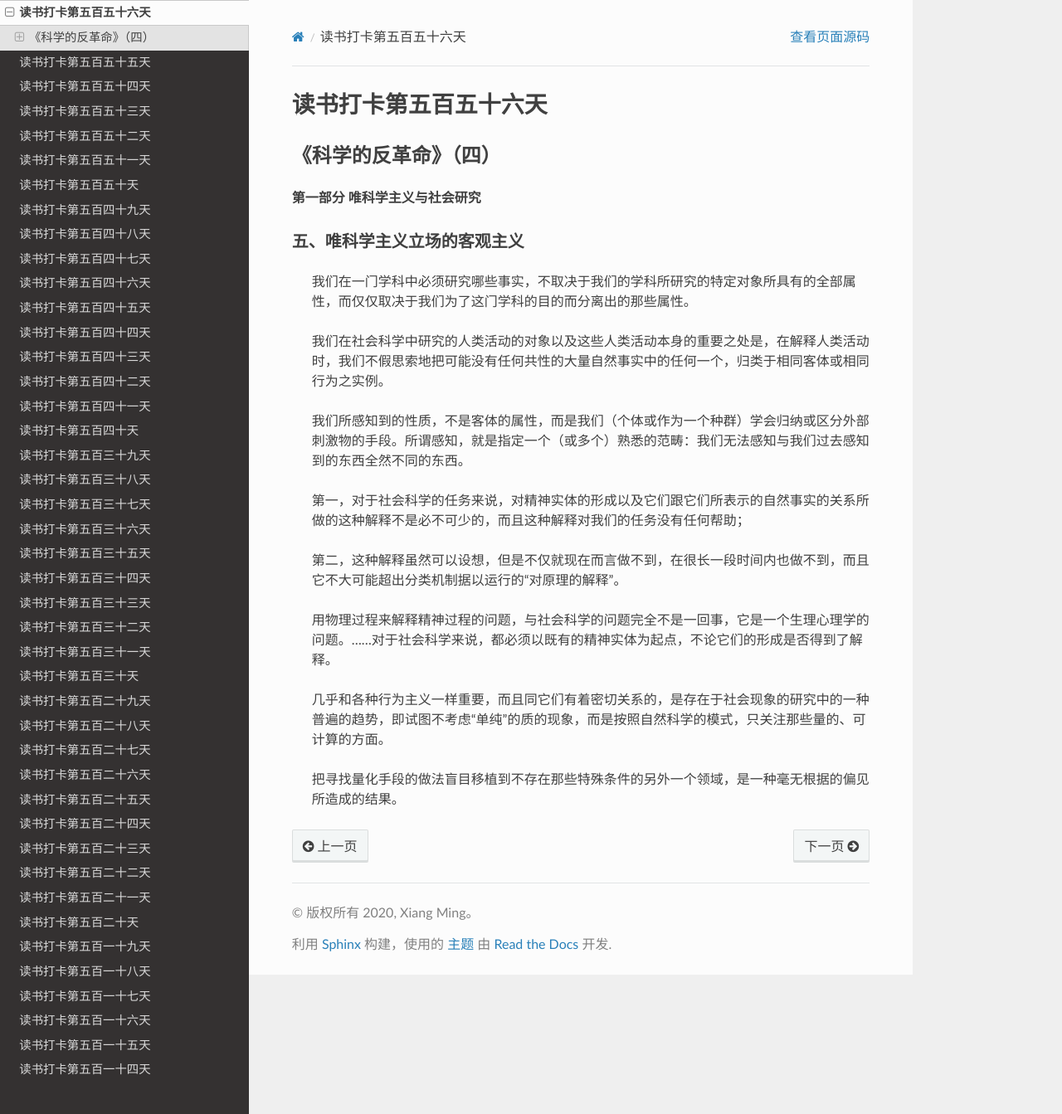
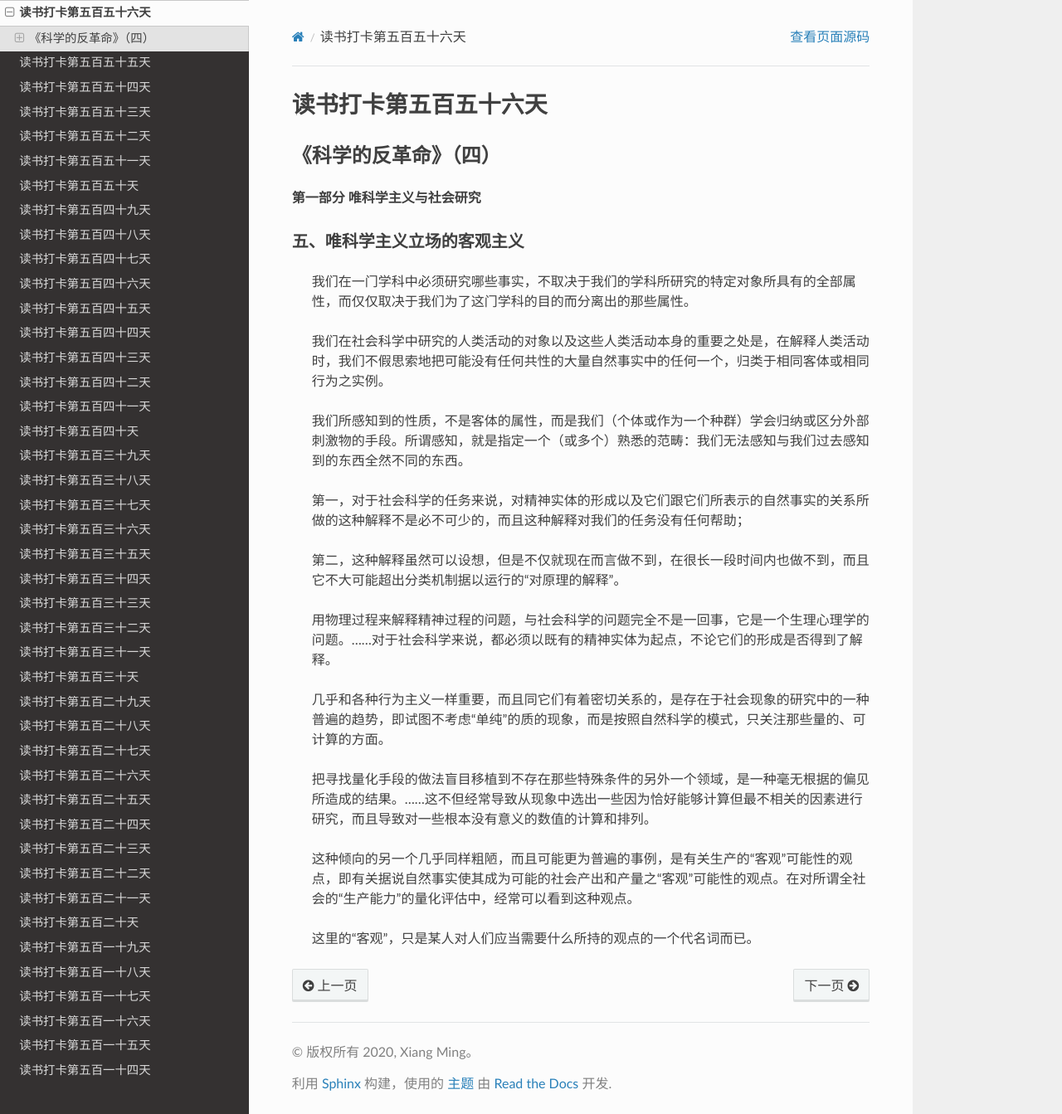
Before and after one commit to xiangming1975/reading, a Sphinx documentation site: the page built from source/2022-03-07.md, in a window 1280 px wide and 1343 px high. Shown: the whole window at 83% size. Built offline with Sphinx 7.4.7 and the Read the Docs theme 2.0.0, drawn with Linux system fonts in a browser that asks for light colours.

Commit message:
自动提交时间: 2022-03-10T22:00:05,994572314+08:00

```diff
--- a/source/2022-03-07.md
+++ b/source/2022-03-07.md
@@ -19,4 +19,8 @@
 
 > 几乎和各种行为主义一样重要，而且同它们有着密切关系的，是存在于社会现象的研究中的一种普遍的趋势，即试图不考虑“单纯”的质的现象，而是按照自然科学的模式，只关注那些量的、可计算的方面。
 
-> 把寻找量化手段的做法盲目移植到不存在那些特殊条件的另外一个领域，是一种毫无根据的偏见所造成的结果。
+> 把寻找量化手段的做法盲目移植到不存在那些特殊条件的另外一个领域，是一种毫无根据的偏见所造成的结果。……这不但经常导致从现象中选出一些因为恰好能够计算但最不相关的因素进行研究，而且导致对一些根本没有意义的数值的计算和排列。
+
+> 这种倾向的另一个几乎同样粗陋，而且可能更为普遍的事例，是有关生产的“客观”可能性的观点，即有关据说自然事实使其成为可能的社会产出和产量之“客观”可能性的观点。在对所谓全社会的“生产能力”的量化评估中，经常可以看到这种观点。
+
+> 这里的“客观”，只是某人对人们应当需要什么所持的观点的一个代名词而已。
```
Also changed, not shown: source/2022-03-10.md (added, +32 -0 lines).
